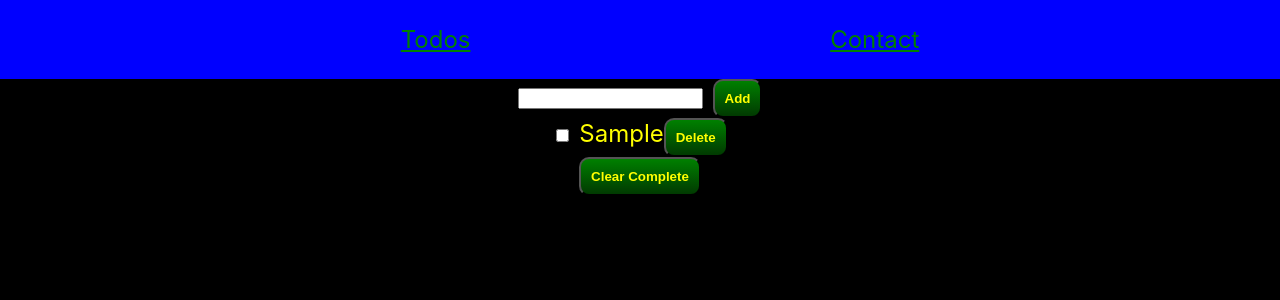
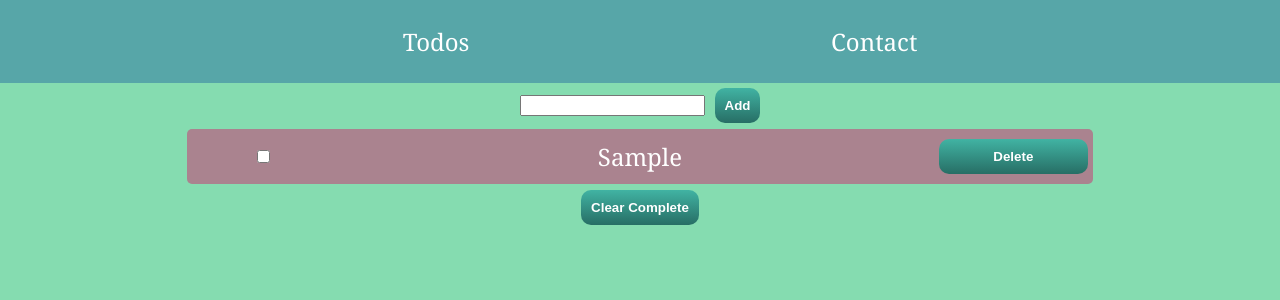
Before and after one commit to ChrisPitts/task-management-app, a React (Create React App) app: page / in a window 1280 px wide. Both pictures are taken after typing "Sample" into the empty fields and a click on the button "Add". Shown: the top 300 px of the page. Built offline with nearby package versions, Linux system fonts and the light colour scheme.

Commit message:
changed some styles

```diff
--- a/src/components/Todos.js
+++ b/src/components/Todos.js
@@ -22,7 +22,7 @@ export class Input extends Component {
         return (
             <div>
                 <input value={this.state.description} onChange={this.handleChangeDescription.bind(this)}></input>
-                <button onClick={()=>this.addItem()} useId="addBtn">Add</button>
+                <button onClick={()=>this.addItem()} useid="addBtn">Add</button>
             </div>
         )
     }
@@ -32,7 +32,7 @@ export class Input extends Component {
 function Todo(props)
 {
     return(
-        <div>
+        <div class="todoItem">
             <input
                 type={"checkbox"}
                 checked={props.complete}
@@ -40,7 +40,7 @@ function Todo(props)
             </input>
             <span>{props.description}</span>
             <button onClick={()=>props.onDelete(props.index)}>Delete</button>
-            </div>
+        </div>
     )
 }
 
--- a/src/css/App.css
+++ b/src/css/App.css
@@ -3,13 +3,14 @@ body {
   margin: 0;
   padding: 0;
   text-align: center;
-  color: yellow;
-  background-color: black;
+  color: #FFF;
+  background-color: #85dcb0;
   font-size: 1.5em;
+  font-family: Georgia, "Times New Roman", Times, serif;
 }
 
 nav {
-  background-color: blue;
+  background-color: #57a6a8;
   padding: 1px;
 }
 nav ul {
@@ -23,7 +24,8 @@ nav ul li {
 }
 nav ul a {
   height: 100%;
-  color: green;
+  color: #FFF;
+  text-decoration: none;
 }
 
 main input {
@@ -33,18 +35,30 @@ main input {
 main #addBtn {
   display: inline-block;
 }
+main .todoItem {
+  display: grid;
+  grid-template-columns: 1fr 4fr 1fr;
+  width: 70%;
+  align-items: center;
+  margin: 1px auto;
+  background-color: #aa838f;
+  padding: 5px;
+  border-radius: 5px;
+}
 
 form input, form textarea {
   width: 80%;
 }
 
 button {
-  background: linear-gradient(green, rgb(1, 58, 1));
-  color: yellow;
+  background: linear-gradient(#41b3a3, #276e65);
+  color: #FFF;
   font-weight: bold;
   padding: 10px;
   border-radius: 10px;
+  border: none;
+  margin: 5px 0;
 }
 button:hover {
-  background: linear-gradient(rgb(1, 58, 1), green);
+  background: linear-gradient(#276e65, #41b3a3);
 }/*# sourceMappingURL=App.css.map */
--- a/src/css/App.scss
+++ b/src/css/App.scss
@@ -1,12 +1,13 @@
-$text-color-main: yellow;
-$text-color-nav: green;
-$text-color-button: yellow;
+$text-color-main: #FFF;
+$text-color-nav: #FFF;
+$text-color-button: #FFF;
 
 
-$nav-color: blue;
-$background-color: black;
-$button-color-1: green;
-$button-color-2: rgb(1, 58, 1);
+$nav-color: #57a6a8;
+$background-color: #85dcb0;
+$todo-background-color: #aa838f;
+$button-color-1: #41b3a3;
+$button-color-2: #276e65;
 
 
 $font-size: 1.5em;
@@ -20,6 +21,7 @@ body
     color: $text-color-main;
     background-color: $background-color;
     font-size: $font-size;
+    font-family: Georgia, 'Times New Roman', Times, serif;
 }
 
 nav{
@@ -35,6 +37,7 @@ nav{
         a{
             height: 100%;
             color: $text-color-nav;
+            text-decoration: none;
         }
     }
 }
@@ -46,6 +49,17 @@ main{
     }
     #addBtn{
         display: inline-block;
+    }
+
+    .todoItem{
+        display:grid;
+        grid-template-columns: 1fr 4fr 1fr;
+        width: 70%;
+        align-items: center;
+        margin: 1px auto;
+        background-color: $todo-background-color;
+        padding: 5px;
+        border-radius: 5px;
     }
 }
 
@@ -61,6 +75,8 @@ button{
     font-weight: bold;
     padding: 10px;
     border-radius: 10px;
+    border: none;
+    margin: 5px 0;
 
     &:hover{
         background: linear-gradient($button-color-2, $button-color-1);
--- a/src/state/action-creators.js
+++ b/src/state/action-creators.js
@@ -11,7 +11,6 @@ export function addItem(description, complete=false){
 
 // Removing an item from the list
 export function deleteItem(index){
-    console.log("delete")
     return ({
             type: "DELETE_ITEM",
             index: index
```
